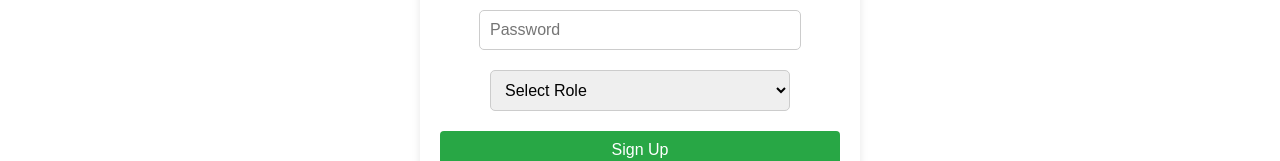
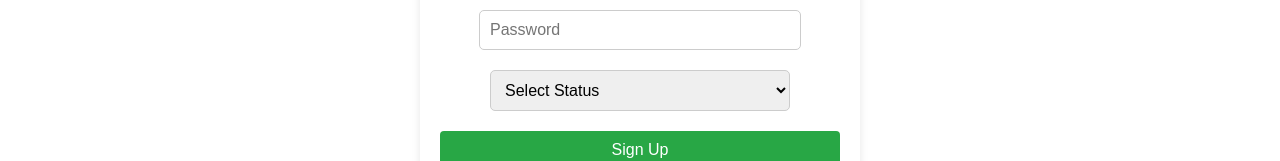
Before and after one commit to code-sample-git/group2-bow-course-registration, a React (Create React App) app: page /programs in a window 1280 px wide. Shown: the part 1089-1250 px from the top of the page. Built offline with nearby package versions, Linux system fonts and the light colour scheme.

Commit message:
Update Program.js

```diff
--- a/src/components/Programs.js
+++ b/src/components/Programs.js
@@ -1,4 +1,3 @@
-// src/components/Program.js
 import React, { useState, useEffect } from 'react';
 import './Program.css';
 
@@ -233,7 +232,7 @@ const Program = () => {
               onChange={handleSignupInputChange}
               required
             >
-              <option value="">Select Role</option>
+              <option value="">Select Status</option>
               <option value="student">Student</option>
               <option value="admin">Admin</option>
             </select>
@@ -241,8 +240,6 @@ const Program = () => {
           </form>
         </div>
       )}
-
-      {isRegistered && <p>Thank you for registering! Redirecting to the login page...</p>}
     </div>
   );
 };
```
